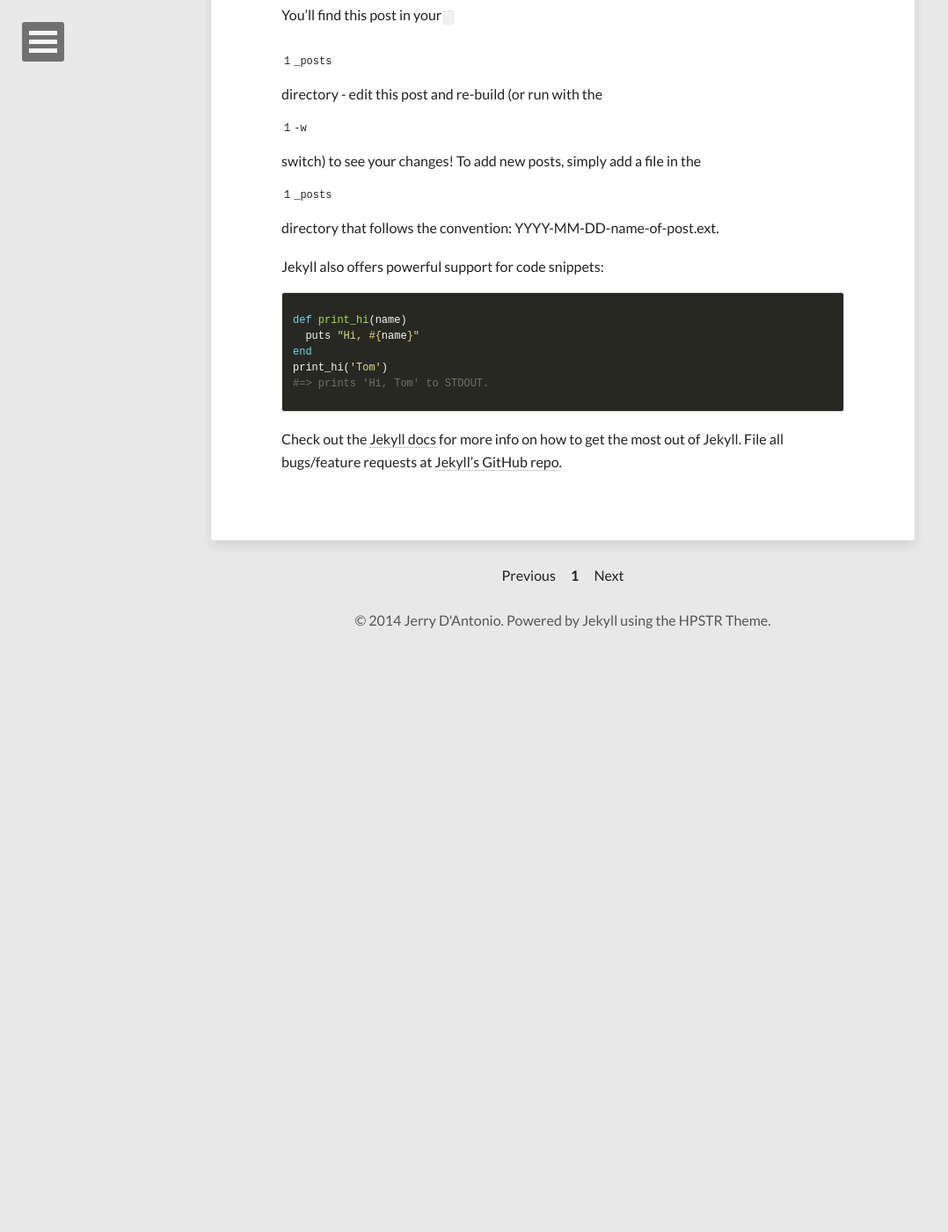
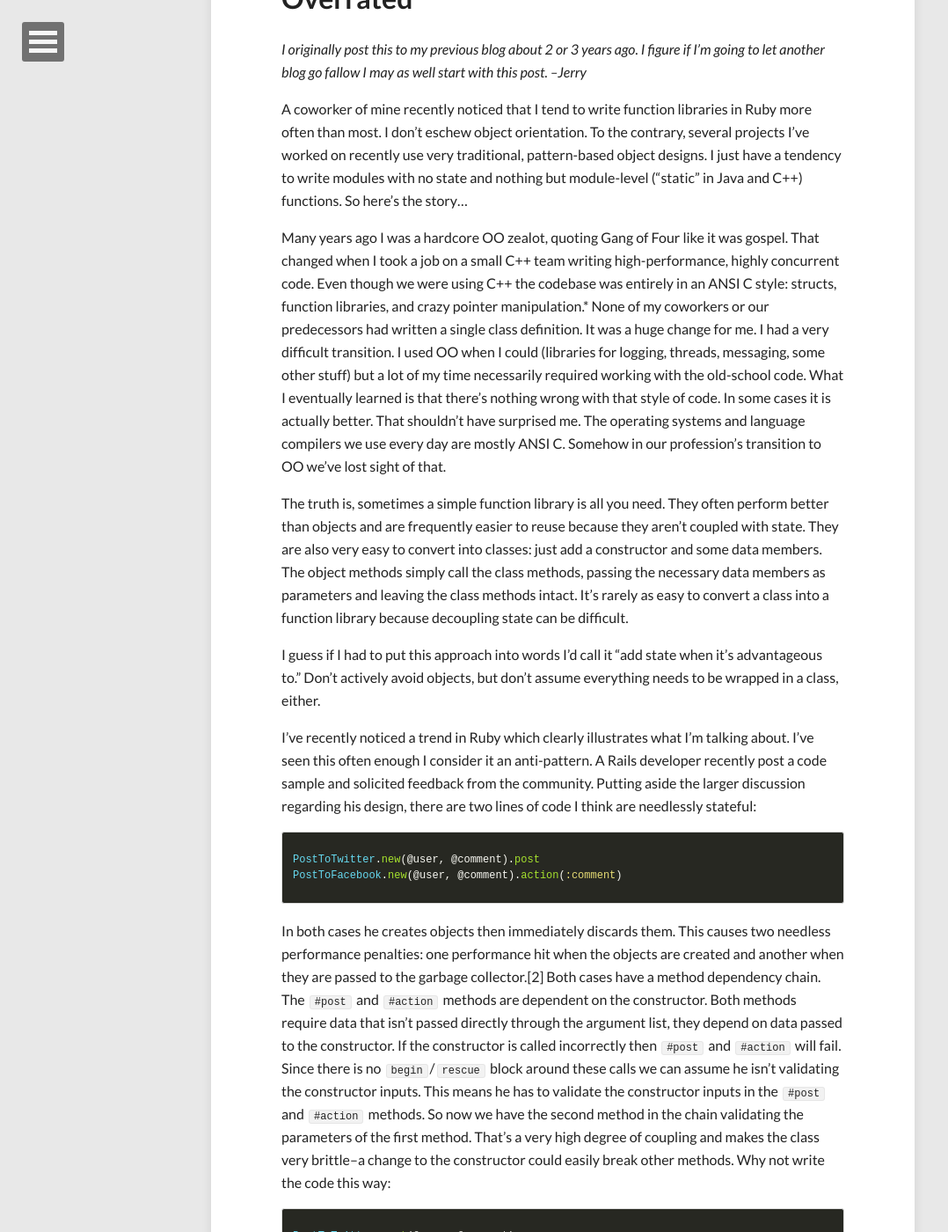
Before and after one commit to jdantonio/jdantonio.github.io, a Jekyll site: the page built from index.html, in a window 1280 px wide and 1400 px high, scrolled down 603 px. Shown: the whole window at 88% size, without its empty margins (0-1078 px from the left). Built offline with Jekyll 4.4.1, drawn with Linux system fonts in a browser that asks for light colours; nearby versions of some CDN libraries; the list of posts is cut into pages by our own code; before the commit the page ends 1349 px from its top, so only the background shows below that; some of the changed text lies outside the part shown.

Commit message:
Created first post and updated header images.

```diff
--- a/_config.yml
+++ b/_config.yml
@@ -64,12 +64,12 @@
   toc_levels: 1..6
   use_coderay: true
 
-  coderay:
-    coderay_line_numbers: nil
-    coderay_line_numbers_start: 1
-    coderay_tab_width: 4
-    coderay_bold_every: 10
-    coderay_css: class
+coderay:
+  coderay_line_numbers: nil
+  coderay_line_numbers_start: 1
+  coderay_tab_width: 4
+  coderay_bold_every: 10
+  coderay_css: class
 
 include: [".htaccess"]
-exclude: ["lib", "config.rb", "Capfile", "config", "Gemfile", "Gemfile.lock", "README.md", "LICENSE", "log", "Rakefile", "Rakefile.rb", "tmp", "less", "*.sublime-project", "*.sublime-workspace", "test", "spec", "Gruntfile.js", "package.json", "node_modules"]
+exclude: ["lib", "config.rb", "Capfile", "config", "Gemfile", "Gemfile.lock", "README.md", "LICENSE", "log", "Rakefile", "Rakefile.rb", "tmp", "less", "*.sublime-project", "*.sublime-workspace", "test", "spec", "Gruntfile.js", "package.json", "node_modules", "_sample_posts"]
--- a/_layouts/post.html
+++ b/_layouts/post.html
@@ -1,3 +1,9 @@
+---
+image:
+  feature: backgrounds/weightless_and_wondering_by_2born02b-d7qh1nw.jpg
+  credit: 2BORN02B
+  creditlink: http://2born02b.deviantart.com/art/Weightless-and-Wondering-467728556
+---
 <!doctype html>
 <!--[if lt IE 7]><html class="no-js lt-ie9 lt-ie8 lt-ie7" lang="en"> <![endif]-->
 <!--[if (IE 7)&!(IEMobile)]><html class="no-js lt-ie9 lt-ie8" lang="en"><![endif]-->
--- a/_posts/2014-07-10-welcome-to-jekyll.markdown
+++ /dev/null
@@ -1,24 +0,0 @@
----
-layout: post
-title:  "Welcome to Jekyll!"
-date:   2014-07-10 22:54:58
-categories: jekyll update
----
-
-You'll find this post in your `_posts` directory - edit this post and re-build (or run with the `-w` switch) to see your changes!
-To add new posts, simply add a file in the `_posts` directory that follows the convention: YYYY-MM-DD-name-of-post.ext.
-
-Jekyll also offers powerful support for code snippets:
-
-{% highlight ruby %}
-def print_hi(name)
-  puts "Hi, #{name}"
-end
-print_hi('Tom')
-#=> prints 'Hi, Tom' to STDOUT.
-{% endhighlight %}
-
-Check out the [Jekyll docs][jekyll] for more info on how to get the most out of Jekyll. File all bugs/feature requests at [Jekyll's GitHub repo][jekyll-gh].
-
-[jekyll-gh]: https://github.com/jekyll/jekyll
-[jekyll]:    http://jekyllrb.com
--- /dev/null
+++ b/_posts/2014-07-13-keywords-class-and-new.md
@@ -0,0 +1,54 @@
+---
+layout: post
+title:  "The Keywords 'class' and 'new' are Overrated"
+date:   2014-07-13 21:00:00
+modified: 2014-07-13
+tags: [oop, fp, ruby]
+comments: true
+share: true
+---
+*I originally post this to my previous blog about 2 or 3 years ago. I figure if I'm going to let another blog go fallow I may as well start with this post. --Jerry*
+
+A coworker of mine recently noticed that I tend to write function libraries in Ruby more often than most. I don't eschew object orientation. To the contrary, several projects I've worked on recently use very traditional, pattern-based object designs. I just have a tendency to write modules with no state and nothing but module-level ("static" in Java and C++) functions. So here's the story…
+
+Many years ago I was a hardcore OO zealot, quoting Gang of Four like it was gospel. That changed when I took a job on a small C++ team writing high-performance, highly concurrent code. Even though we were using C++ the codebase was entirely in an ANSI C style: structs, function libraries, and crazy pointer manipulation.* None of my coworkers or our predecessors had written a single class definition. It was a huge change for me. I had a very difficult transition. I used OO when I could (libraries for logging, threads, messaging, some other stuff) but a lot of my time necessarily required working with the old-school code. What I eventually learned is that there's nothing wrong with that style of code. In some cases it is actually better. That shouldn't have surprised me. The operating systems and language compilers we use every day are mostly ANSI C. Somehow in our profession's transition to OO we've lost sight of that.
+
+The truth is, sometimes a simple function library is all you need. They often perform better than objects and are frequently easier to reuse because they aren't coupled with state. They are also very easy to convert into classes: just add a constructor and some data members. The object methods simply call the class methods, passing the necessary data members as parameters and leaving the class methods intact. It's rarely as easy to convert a class into a function library because decoupling state can be difficult.
+
+I guess if I had to put this approach into words I'd call it "add state when it's advantageous to." Don't actively avoid objects, but don't assume everything needs to be wrapped in a class, either.
+
+I've recently noticed a trend in Ruby which clearly illustrates what I'm talking about. I've seen this often enough I consider it an anti-pattern. A Rails developer recently post a code sample and solicited feedback from the community. Putting aside the larger discussion regarding his design, there are two lines of code I think are needlessly stateful:
+
+{% highlight ruby %}
+PostToTwitter.new(@user, @comment).post
+PostToFacebook.new(@user, @comment).action(:comment)
+{% endhighlight %}
+
+In both cases he creates objects then immediately discards them. This causes two needless performance penalties: one performance hit when the objects are created and another when they are passed to the garbage collector.[2] Both cases have a method dependency chain. The `#post` and `#action` methods are dependent on the constructor. Both methods require data that isn't passed directly through the argument list, they depend on data passed to the constructor. If the constructor is called incorrectly then `#post` and `#action` will fail. Since there is no `begin`/`rescue` block around these calls we can assume he isn't validating the constructor inputs. This means he has to validate the constructor inputs in the `#post` and `#action` methods. So now we have the second method in the chain validating the parameters of the first method. That's a very high degree of coupling and makes the class very brittle--a change to the constructor could easily break other methods. Why not write the code this way:
+
+{% highlight ruby %}
+PostToTwitter.post(@user, @comment)
+PostToFacebook.comment(@user, @comment)
+{% endhighlight %}
+
+The stateless code has several advantages over the stateful version:
+
+* It's faster: no performance hit for creating and garbage collecting objects
+* It does not have a dependency chain between methods: there is only one method in each case
+* The stateless methods are more cohesive: all the data they require is passed as parameters
+* The stateless code is easier to test: you don't have to setup the objects before calling the methods under test
+* Refactoring to a stateful class is trivial and won't effect existing code that uses the stateless methods
+
+I can't think of a single reason why the stateless versions aren't superior in this example.
+
+This is something I have really started to appreciate about Ruby recently. Unlike Java or C#, Ruby gives us plenty of options when we don't need classes. This is the central thesis of Steve Yegge's [Kingdom of Nouns](http://steve-yegge.blogspot.com/2006/03/execution-in-kingdom-of-nouns.html) blog post, and something I think many people completely miss: "I've really come around to what Perl folks were telling me 8 or 9 years ago: ‘Dude, not everything is an object.'"
+
+This is why I've become so enamored with functional programming since I started studying the practice. Many of the precepts of functional programming are ideas/conclusions I've come to naturally over the years. John Carmack wrote a great blog post about this: "No matter what language you work in, programming in a functional style provides benefits. You should do it whenever it is convenient, and you should think hard about the decision when it isn't convenient."
+
+Which is probably why Carmack is rich and famous and I'm not, because he said it better than I ever could.
+
+---
+
+*[1] You haven't felt real pain until you've had to debug triple pointer indirection across multiple threads. Trust me on this.*
+
+*[2] The reason C++ does not have garbage collection is that no one has ever created a garbage collection algorithm that out-performs manual object deletion. As much as I love garbage collection in modern languages it's important for us to recognize the performance implications.*
--- a/index.html
+++ b/index.html
@@ -29,6 +29,7 @@
     {% endif %}
   </header>
   <div class="entry-content">
+    <!-- {{ post.excerpt }} -->
     {{ post.content }}
   </div><!-- /.entry-content -->
 </article><!-- /.hentry -->
--- a/posts.html
+++ b/posts.html
@@ -3,6 +3,10 @@
 permalink: /posts/
 title: All Posts
 description: "An archive of posts."
+image:
+  feature: backgrounds/Landscape_of_Venu_by_Abstract_Background.jpg
+  credit: Abstract-Background
+  creditlink: http://abstract-background.deviantart.com/art/Landscape-of-Venu-106239504
 ---
 
 {% for post in site.posts %}
--- a/tags.html
+++ b/tags.html
@@ -3,6 +3,10 @@
 permalink: /tags/
 title: Tag Archive
 description: "An archive of posts sorted by tag."
+image:
+  feature: backgrounds/vector-25.jpg
+  credit: PUBLICDOMAINVECTORS
+  creditlink: http://designerpixels.com/portfolio/glow-light-green-panels-abstract-background/
 ---
 
 {% capture site_tags %}{% for tag in site.tags %}{{ tag | first }}{% unless forloop.last %},{% endunless %}{% endfor %}{% endcapture %}
```
Also changed, not shown: images/backgrounds/images.txt (added, +27 -0 lines).
